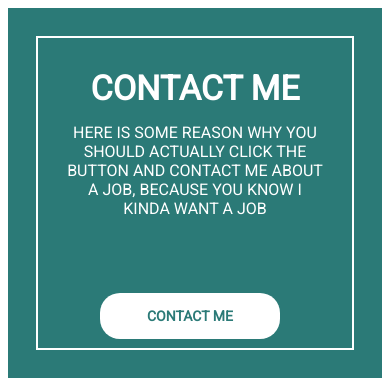
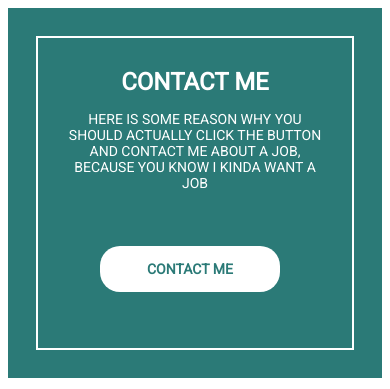
Before and after one commit to Grahamcr/portfolio, an Angular app in the folder portolio/: page / in a window 390 px wide. Shown: the part 847-1236 px from the top of the page. Built offline with nearby package versions, Linux system fonts and the light colour scheme.

Commit message:
seems like the homepage is done

```diff
--- a/portolio/src/app/contactblock/contactblock.component.less
+++ b/portolio/src/app/contactblock/contactblock.component.less
@@ -54,4 +54,23 @@
     @media screen and (max-width: 660px) {
         top:0px;
     }
+
+    @media screen and (max-width: 580px) {
+        .text-block {
+            a {
+                top:-20px;
+            }
+        }
+    }
+    @media screen and (max-width: 420px) {
+        .text-block {
+            h2 {
+                font-size: 24px;
+            }
+            p {
+                font-size: 14px;
+            }
+        }
+
+    }
 }
```
